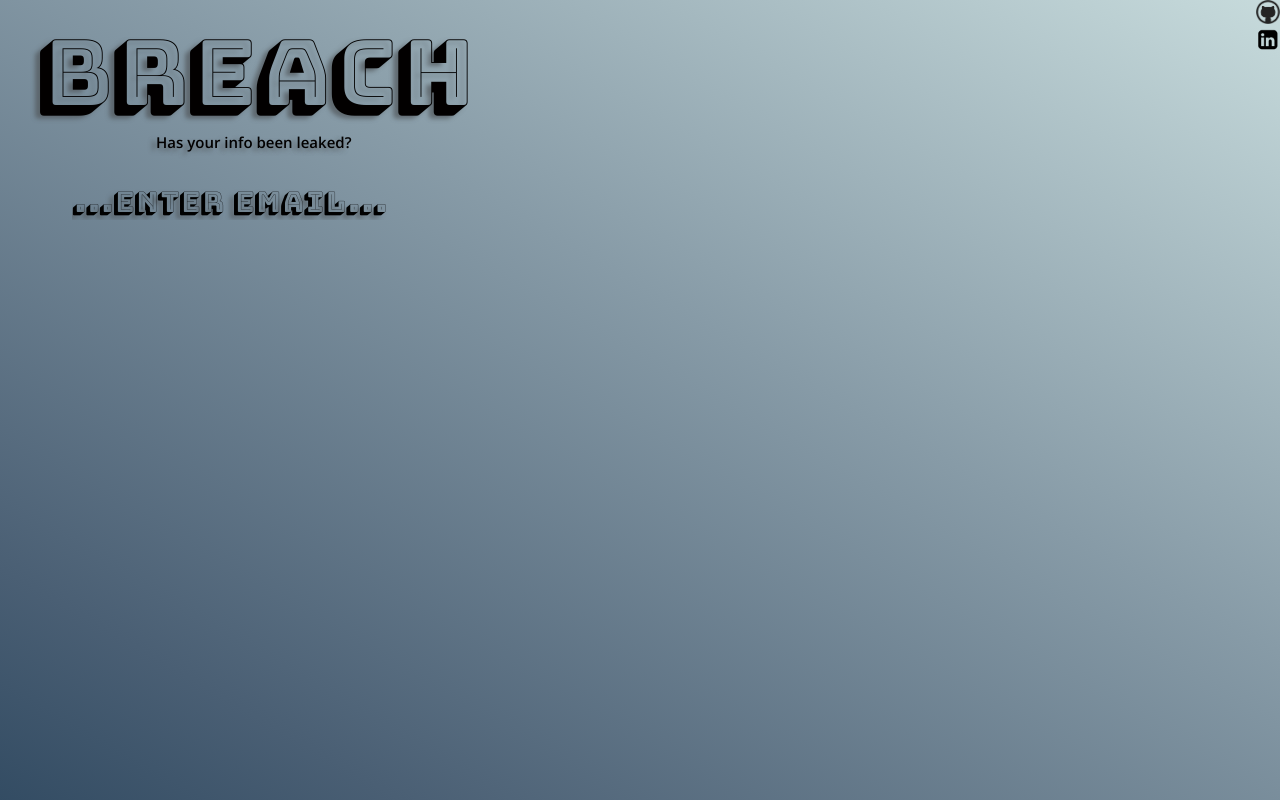
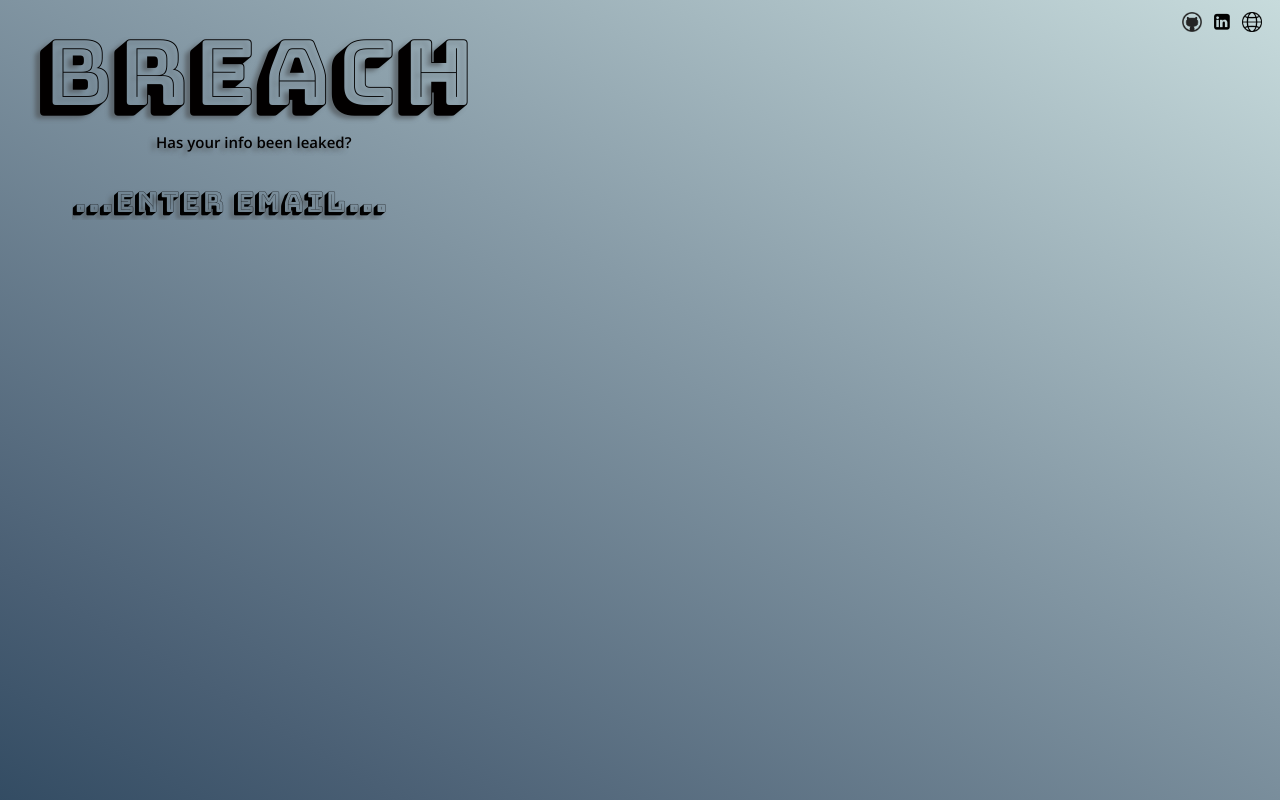
Before and after one commit to gdesalazar67/Breach, a website built with webpack: page index.html in a window 1280 px wide. Shown: the top 800 px of the page. Built offline with nearby package versions, Linux system fonts and the light colour scheme.

Commit message:
cleaned up Css and layout of link icons

```diff
--- a/index.html
+++ b/index.html
@@ -23,14 +23,19 @@
                 <input class="search" type="text" id="email" value="...Enter email..." onfocus="this.value=''"/>
             </div>
            <div class="link-container">
-               <div class="git-cat">
+               <div class="icon-container">
                    <a href="https://github.com/gdesalazar67/Breach">
                     <img class="icon" src="media/kisspng-github-computer-icons-icon-design-desktop-wallpape-5b3d3614612ed1.4650172215307381963981.png">
                    </a>
                 </div>
-               <div class="linkedin">
+               <div class="icon-container">
                    <a href="https://linkedin.com/in/galo-desalazar-44092b41">
                     <img class="icon" src="media/linkedin.png">
+                   </a>
+                </div>
+               <div class="icon-container">
+                   <a href="https://linkedin.com/in/galo-desalazar-44092b41">
+                    <img class="icon" src="media/website-globe.png">
                    </a>
                 </div>
            </div>
--- a/stylesheets/index.css
+++ b/stylesheets/index.css
@@ -33,32 +33,19 @@ svg {
     filter: drop-shadow(-21px 24px 4px #17191a);
     background-color: transparent;
 }
-/* 121516b8 #222629b */
 
 body{
     height: 100%;
     min-width: 537px;
-    /* background-color: #F4F4F4; */
-    /* background-color: #f6f7f8); */
-    /* background-repeat: no-repeat; */
 }
 .content-container{
-    /* background-image: linear-gradient(0deg, #38527a, #7785a3, #b5bccd, #f6f7f8); */
-    /* background-image: linear-gradient(0deg, #38527a, #f6f7f8); */
-    /* background-image: linear-gradient(0deg, #406e8a, #809cb0, #bfccd7, #ffffff); */
-    /* background-image: linear-gradient(0deg, #081319, #52585c, #a4a7aa, #ffffff); */
-    /* background-image: linear-gradient(0deg, #021d18, #455556, #8e949d, #ddd9ea); */
-    /* background-image: linear-gradient(0deg, #061a17, #4b5857, #989fa1, #edecf2); */
-    /* background-image: linear-gradient(30deg, #021d18, #455556, #dedaeb); */
     background-image: linear-gradient(30deg, #0a2a45, #4a5f74, #879ba7, #c7dbdc);
     display: block;
-    /* background-color: yellow; */
 }
 .title-search-link-container{
     display: flex;
     flex-direction: row;
     justify-content: space-between;
-    /* background-color: aqua; */
     right: 0;
 
 
@@ -80,7 +67,6 @@ body{
 
 .title{
     color: rgb(2, 0, 0);
-    /* background-color: palegreen; */
     font-family: 'Bungee Shade', cursive;
     text-shadow: -5px 3px 4px #52585cb8;
     font-size: 90px;
@@ -88,7 +74,6 @@ body{
 }
 .description{
     color: rgb(2, 0, 0);
-    /* background-color: rgb(240, 176, 226); */
     font-family: 'Open Sans', sans-serif;
     font-weight: lighter;
     text-shadow: -5px 3px 4px #52585cb8;
@@ -98,13 +83,10 @@ body{
 .search{
     font-family: 'Bungee Shade', cursive;
     border: none;
-    /* width: 100%; */
     background-color: transparent;
-    /* margin-left: 50px; */
     font-size: 28px;
     text-align: left;
     min-width: 358px;
-    /* font-family: 'Open Sans', sans-serif; */
     font-weight: lighter;
     text-shadow: -4px 3px 4px #52585cb8;
     outline: none;
@@ -114,10 +96,10 @@ body{
 }
 
 .link-container{
-
-    /* background-color: deepskyblue; */
-    /* min-width: 108px; */
-    float: right;
+    display: flex;
+    flex-direction: row;
+    margin-top: 12px;
+    margin-right: 18px;
 }
 .clear {
      clear: both; }
@@ -151,6 +133,10 @@ main{
 }
 
 .icon{
-    height: 24px;
-    width: 24px;
+    height: 20px;
+    width: 20px;
 }
+
+.icon-container{
+ margin-left: 10px;
+}
```
Also changed, not shown: media/website-globe.png (added).
